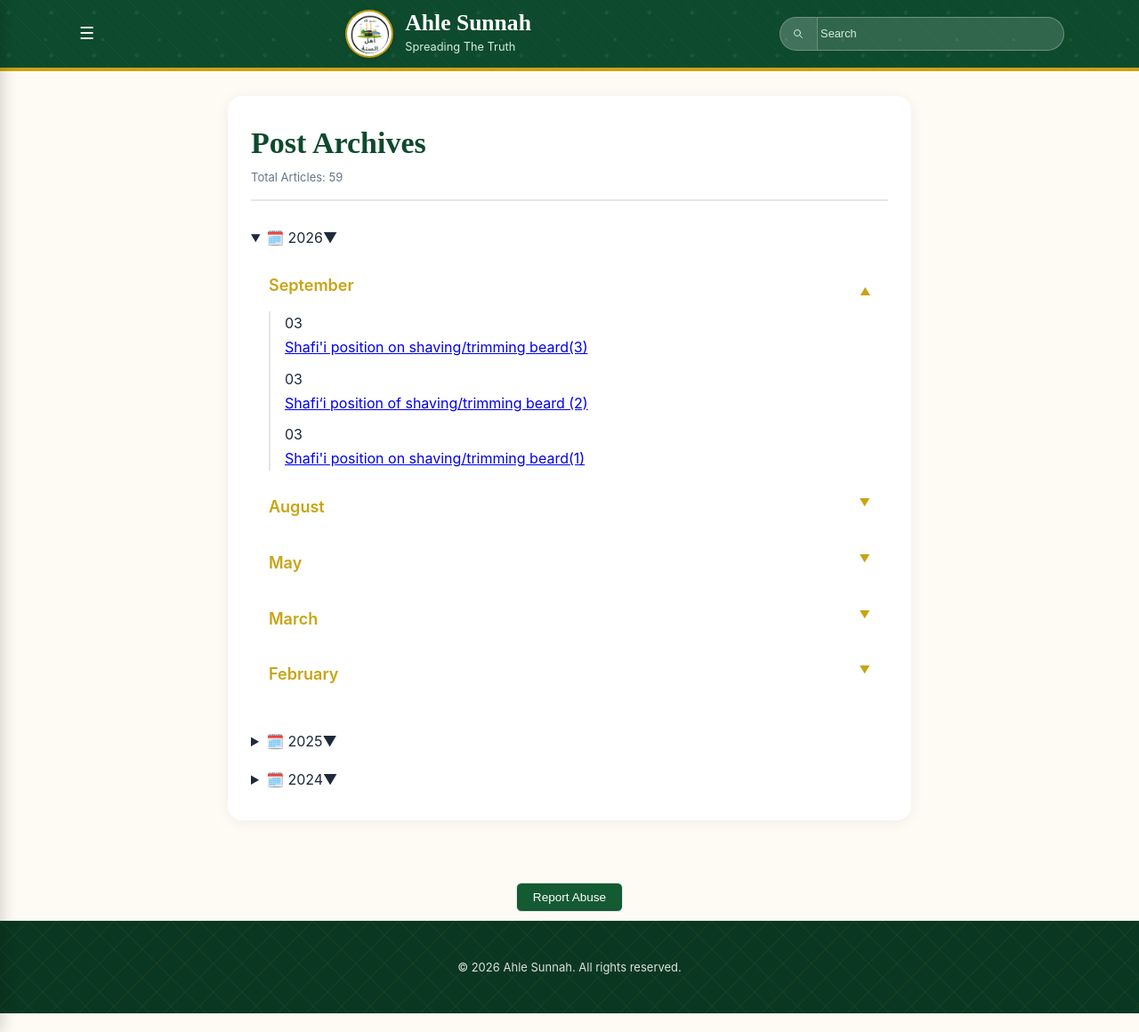
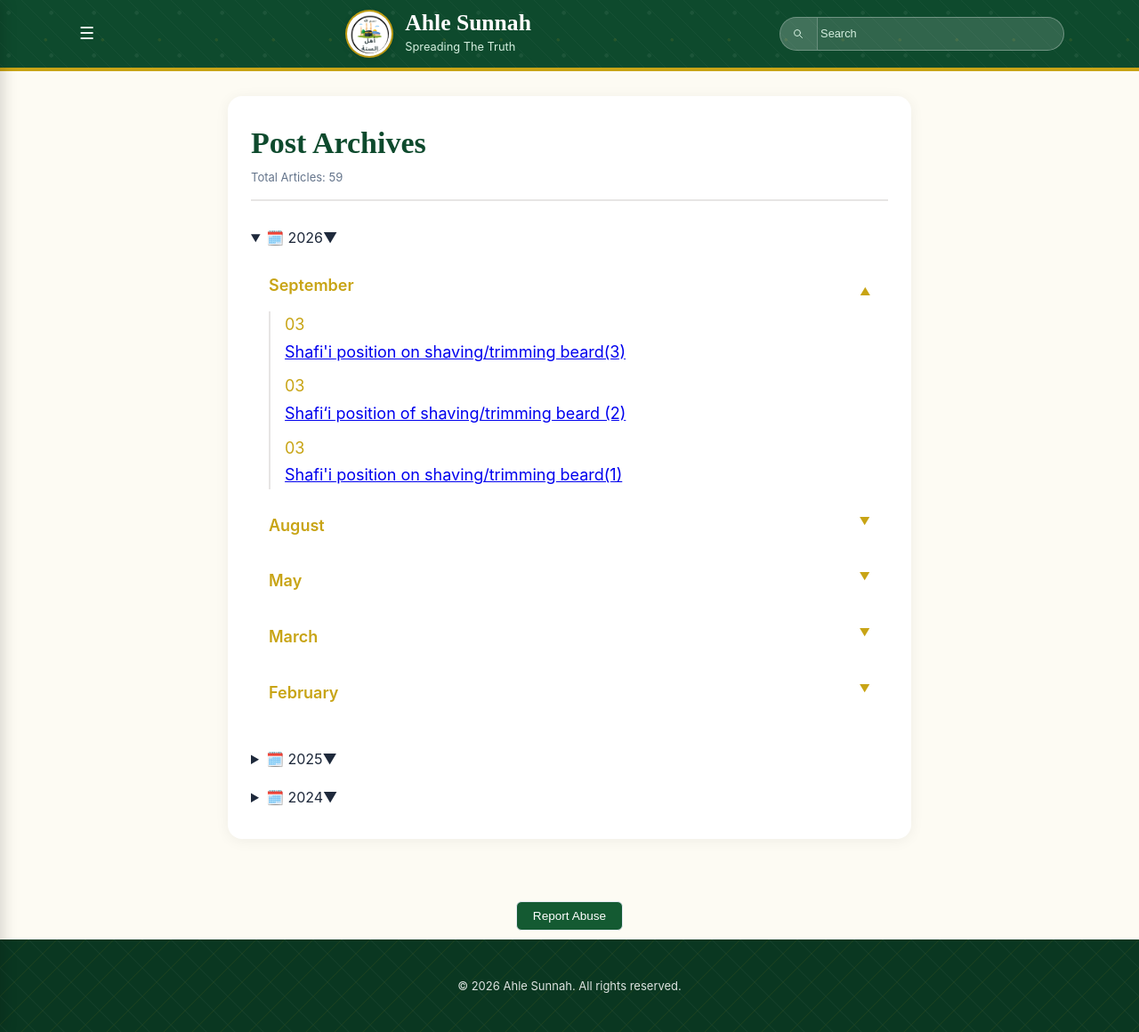
Before and after one commit to Fali17/ahlesunnah, a Jekyll site: the page built from archive.html, in a window 1280 px wide and 1160 px high. Shown: the whole window at 89% size. Built offline with Jekyll 4.4.1, drawn with Linux system fonts in a browser that asks for light colours.

Commit message:
Update archive.html

```diff
--- a/archive.html
+++ b/archive.html
@@ -31,7 +31,7 @@ permalink: archive
         {% endunless %}
         <details class="archive-year-accordion" {% if forloop.first %}open{% endif %}>
           <summary class="archive-year-title"><span>🗓️ {{ current_year }}</span><span class="accordion-arrow">▼</span></summary>
-          <div class="archive-year-content" style="padding: 10px 20px 24px; display: flex; flex-direction: column; gap: 12px;">
+          <div class="archive-year-content" style="padding: 10px 20px 24px; display: flex; flex-direction: column; gap: 12px;color: var(--accent);font-size:18px;">
         {% assign last_month = nil %}
       {% endif %}
 
```
